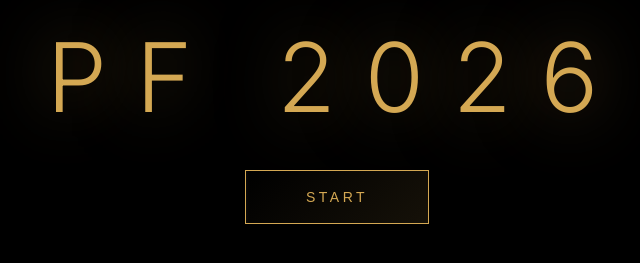
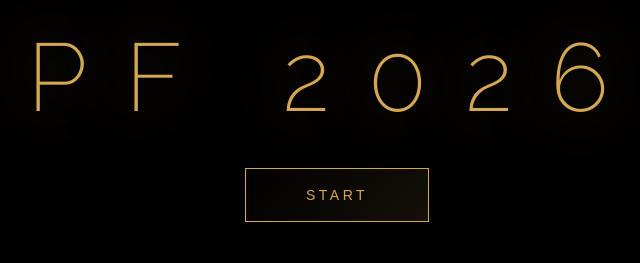
Before and after one commit to 0x0ndra/pf2026-xctech, a plain HTML site: page index.html in a window 1280 px wide. Shown: the part 401-664 px from the top of the page, without its empty margins (303-943 px from the left). Drawn offline with Linux system fonts and the light colour scheme.

Commit message:
Use Raleway font for PF 2026 heading

```diff
--- a/index.html
+++ b/index.html
@@ -7,7 +7,7 @@
     <meta name="description" content="PF 2026 - XC tech s.r.o.">
     <link rel="preconnect" href="https://fonts.googleapis.com">
     <link rel="preconnect" href="https://fonts.gstatic.com" crossorigin>
-    <link href="https://fonts.googleapis.com/css2?family=Inter:wght@300;400;500;600&display=swap" rel="stylesheet">
+    <link href="https://fonts.googleapis.com/css2?family=Inter:wght@300;400;500;600&family=Raleway:wght@200;300;400&display=swap" rel="stylesheet">
     <style>
         * {
             margin: 0;
@@ -544,9 +544,10 @@
 
         /* PF 2026 */
         .intro-pf {
+            font-family: 'Raleway', sans-serif;
             font-size: clamp(3rem, 10vw, 6rem);
             font-weight: 200;
-            letter-spacing: 0.3em;
+            letter-spacing: 0.4em;
             color: var(--gold);
             text-shadow: 0 0 60px rgba(212, 168, 83, 0.4), 0 0 120px rgba(212, 168, 83, 0.2);
             margin-bottom: 15px;
```
